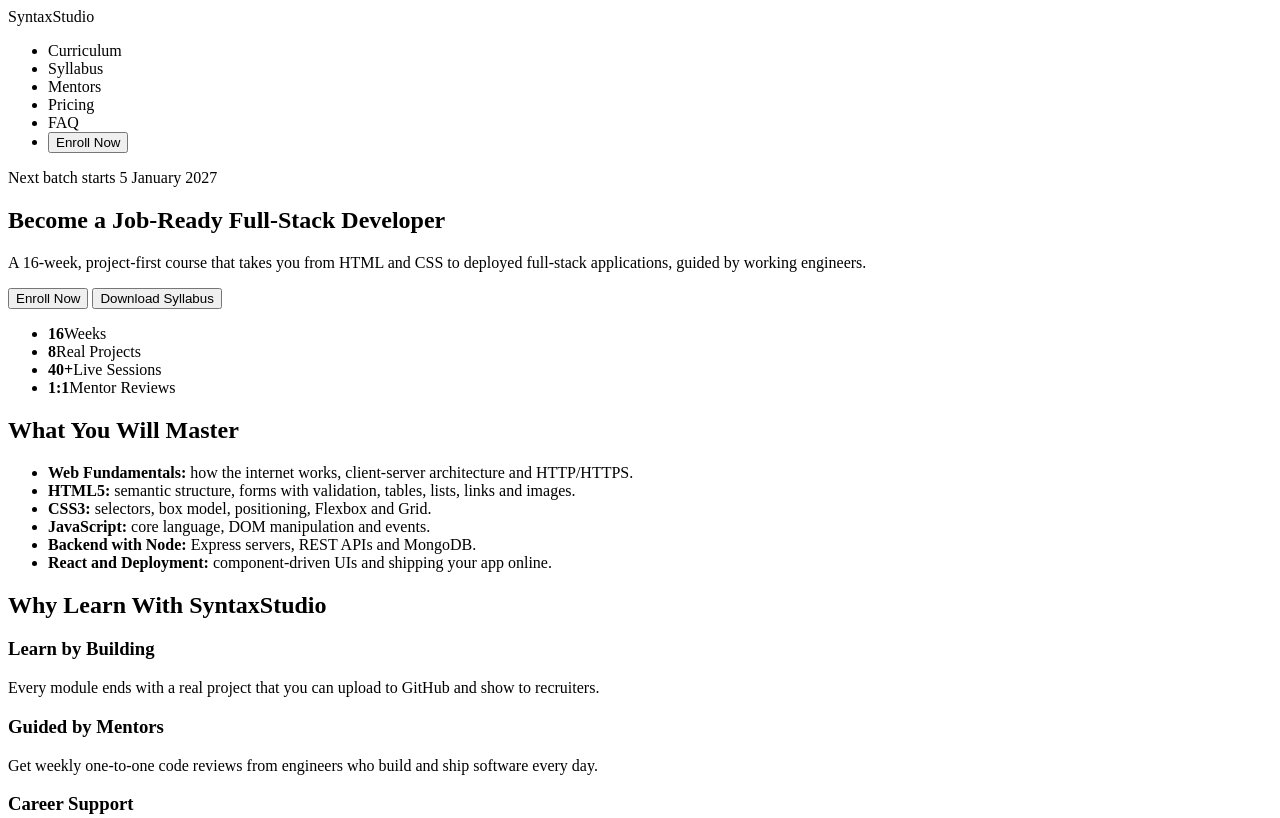
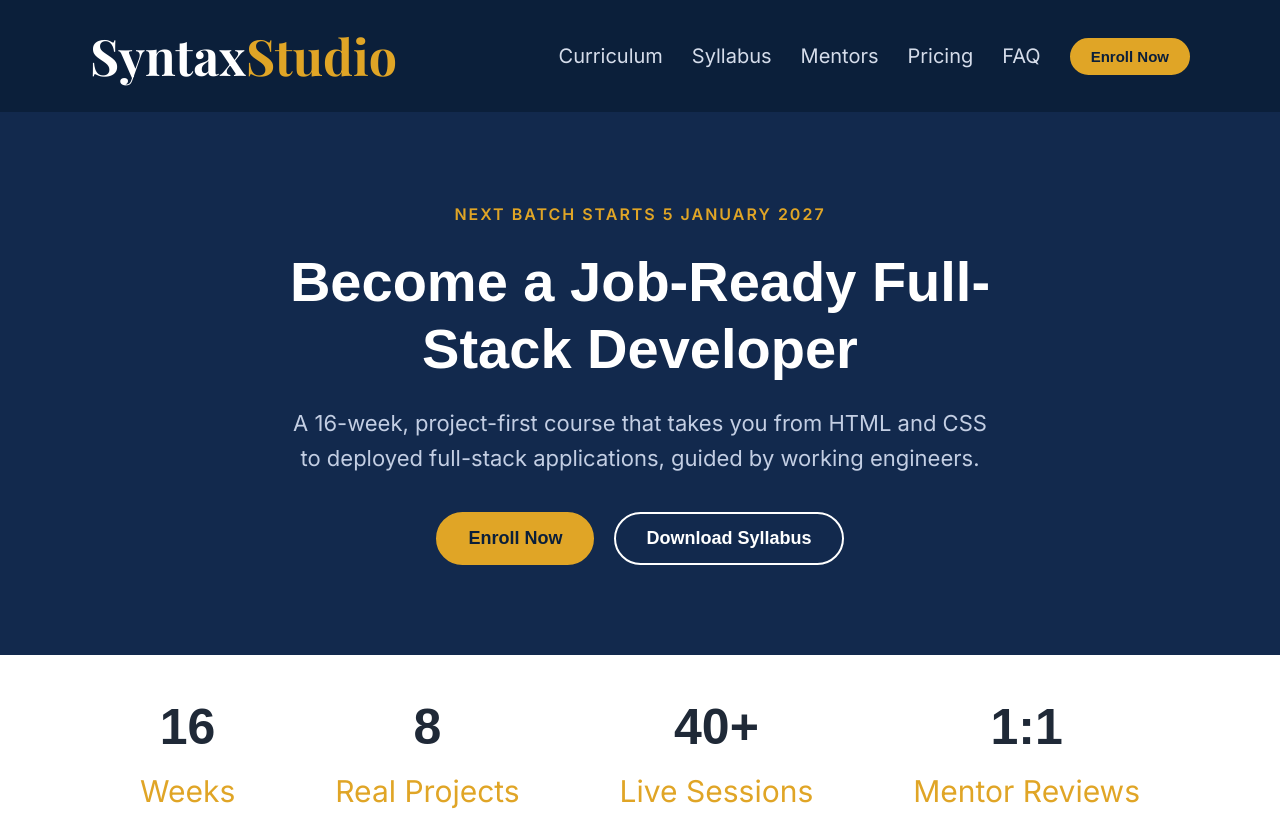
Before and after one commit to dhanrvr8888/frontend-academyweb, a plain HTML site: page index.html in a window 1280 px wide. Shown: the top 818 px of the page. Drawn offline with nearby package versions, Linux system fonts and the light colour scheme.

Commit message:
Update index.html

```diff
--- a/index.html
+++ b/index.html
@@ -4,7 +4,7 @@
     <meta charset="UTF-8">
     <meta name="viewport" content="width=device-width, initial-scale=1.0">
     <title>SyntaxStudio</title>
-    <link rel="stylesheet" href="indexp1.css">
+    <link rel="stylesheet" href="index.css">
     <link href="https://fonts.googleapis.com/css2?family=Inter:wght@400;500;600&family=Playfair+Display:wght@600;700&display=swap" rel="stylesheet">
 </head>
 <body>
```
